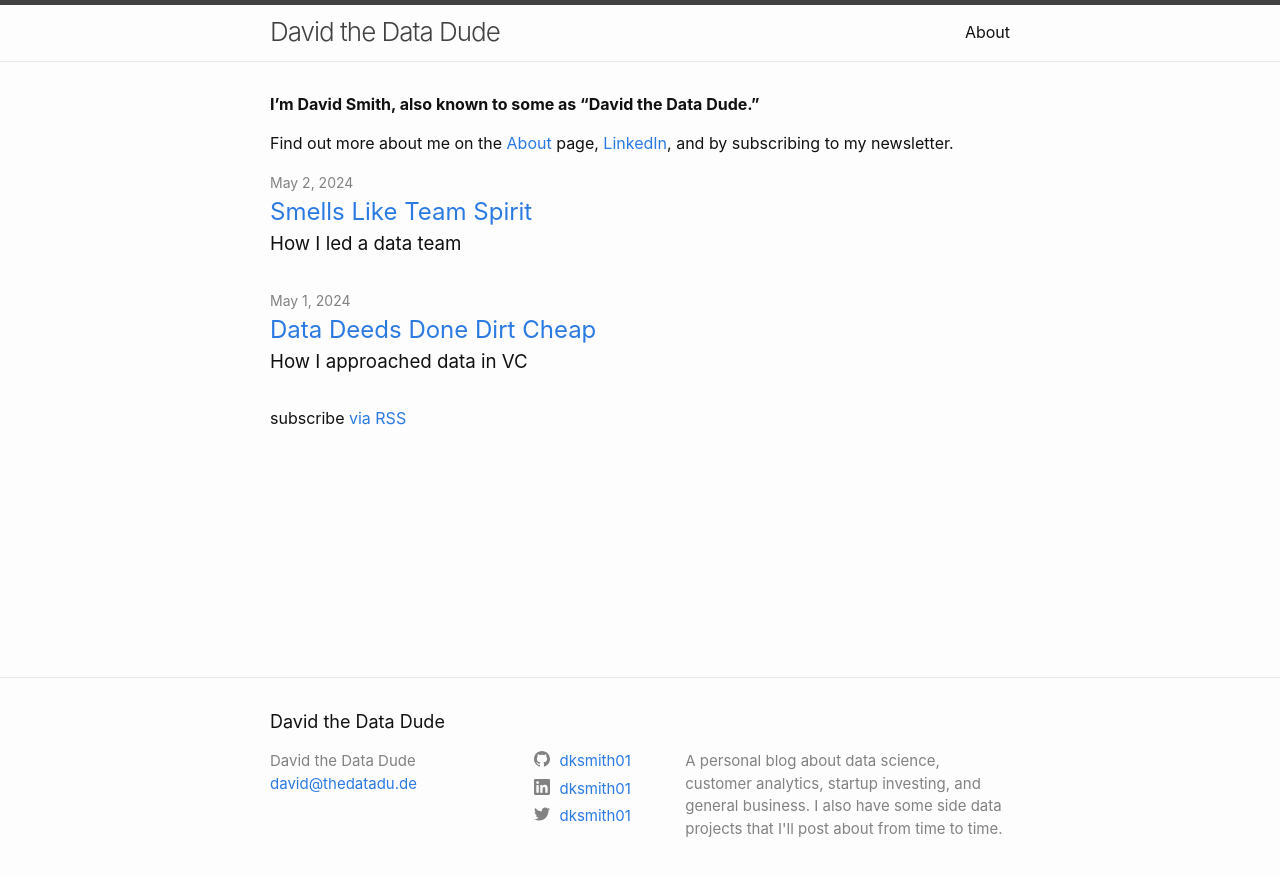
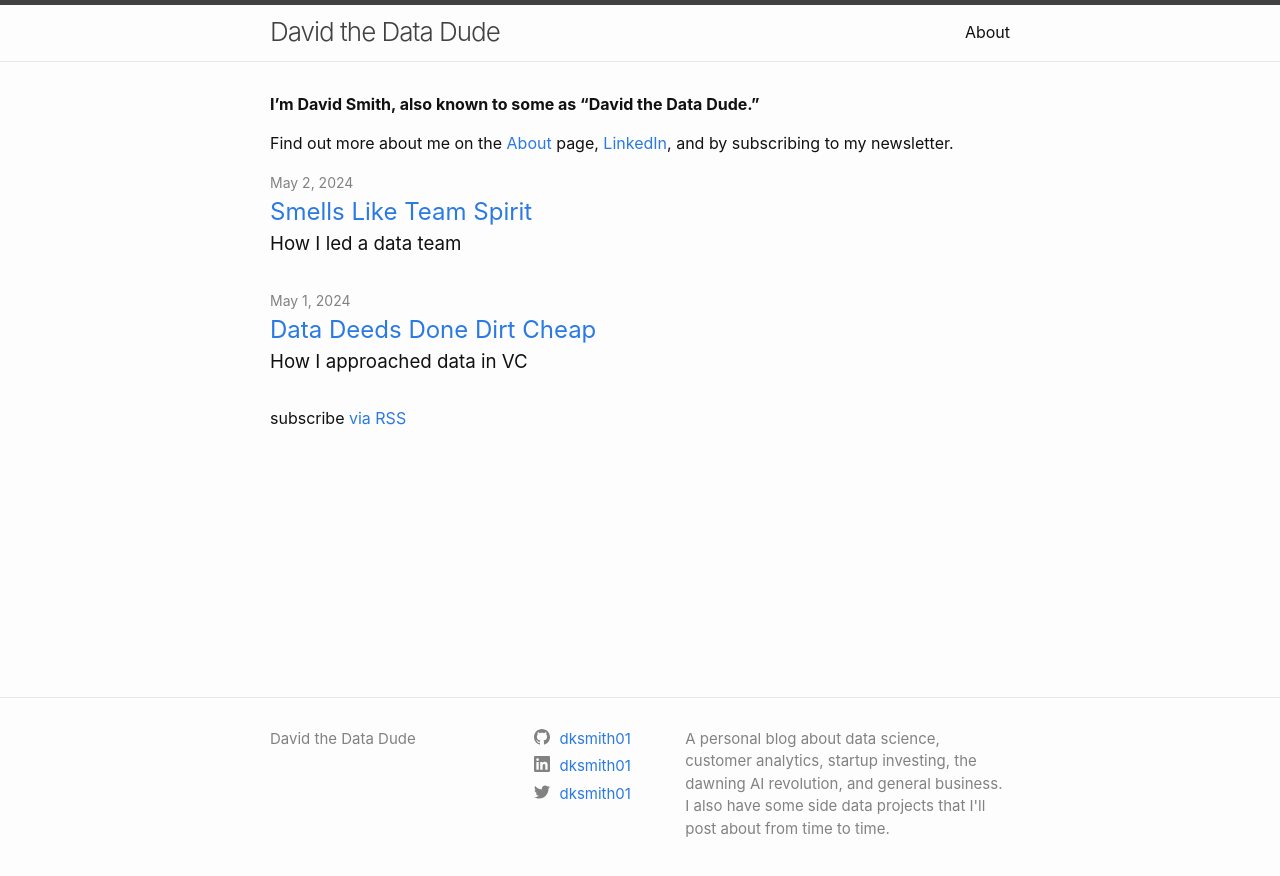
Before and after one commit to dksmith01/dksmith01.github.io, a Jekyll site: the page built from index.markdown, in a window 1280 px wide. Shown: the top 876 px of the page. Built offline with Jekyll 4.4.1, drawn with Linux system fonts in a browser that asks for light colours.

Commit message:
Small tweaks to the footer and config

```diff
--- a/_config.yml
+++ b/_config.yml
@@ -22,8 +22,8 @@ title: David the Data Dude
 email: david@thedatadu.de
 description: >- # this means to ignore newlines until "baseurl:"
   A personal blog about data science, customer analytics, startup investing,
-  and general business. I also have some side data projects that I'll post
-  about from time to time.
+  the dawning AI revolution, and general business. I also have some side data
+  projects that I'll post about from time to time.
 baseurl: "" # the subpath of your site, e.g. /blog
 url: "" # the base hostname & protocol for your site, e.g. http://example.com
 linkedin_username:  dksmith01
--- a/_includes/footer.html
+++ b/_includes/footer.html
@@ -3,7 +3,7 @@
 
   <div class="wrapper">
 
-    <h2 class="footer-heading">{{ site.title | escape }}</h2>
+    <!-- <h2 class="footer-heading">{{ site.title | escape }}</h2> -->
 
     <div class="footer-col-wrapper">
       <div class="footer-col footer-col-1">
@@ -15,9 +15,9 @@
               {{ site.title | escape }}
             {%- endif -%}
             </li>
-            {%- if site.email -%}
+            <!-- {%- if site.email -%}
             <li><a class="u-email" href="mailto:{{ site.email }}">{{ site.email }}</a></li>
-            {%- endif -%}
+            {%- endif -%} -->
         </ul>
       </div>
 
```
